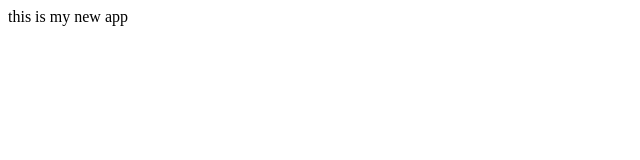
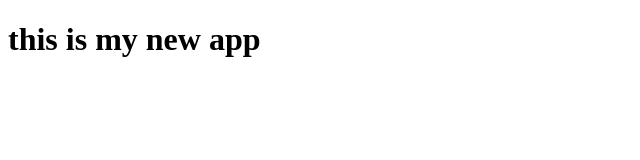
Before and after one commit to Damon44/myapp, a plain HTML site: page index.html in a window 1280 px wide. Shown: the whole page, without its empty margins (0-640 px from the left). Drawn offline with Linux system fonts and the light colour scheme.

Commit message:
Changed app.js

```diff
--- a/index.html
+++ b/index.html
@@ -4,6 +4,6 @@
 	<title>my app</title>
 </head>
 <body>
-	this is my new app
+	<h1>this is my new app</h1>
 </body>
 </html>
```
